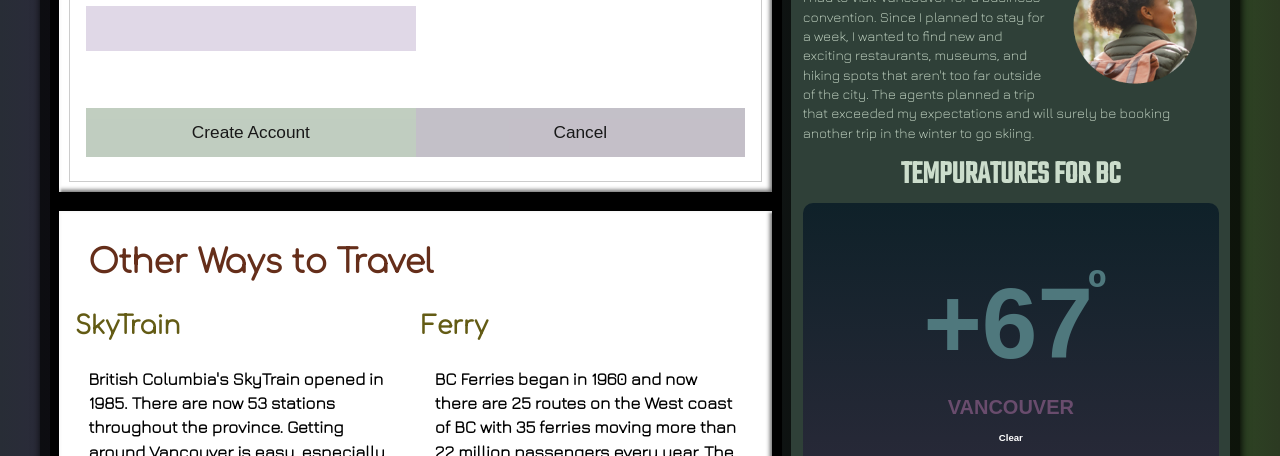
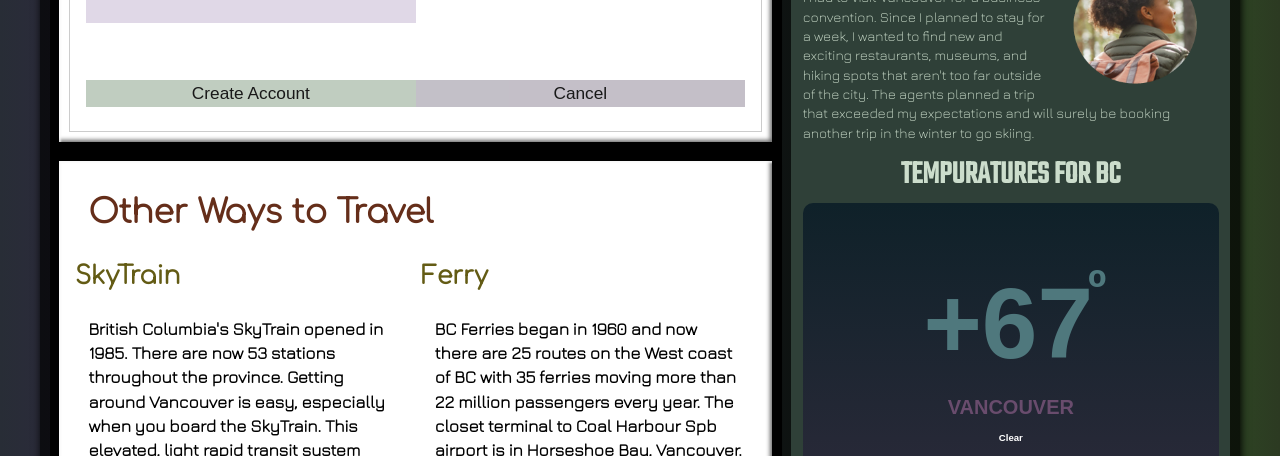
Before and after one commit to TaylorBalcer/DesignerPortfolio, a plain HTML site: page ExperienceBC/site/Book.html in a window 1280 px wide. Shown: the part 644-1100 px from the top of the page. Drawn offline with nearby package versions, Linux system fonts and the light colour scheme; a web font is replaced by a local one.

Commit message:
button styling

```diff
--- a/ExperienceBC/site/css/style.css
+++ b/ExperienceBC/site/css/style.css
@@ -824,7 +824,7 @@ h1 {
 input[type=text],
 input[type=password] {
     width: 100%;
-    padding: 15px;
+    padding: 8px;
     margin: 5px 0 22px 0;
     display: inline-block;
     border: none;
@@ -847,7 +847,7 @@ hr {
     background-color: #2c582a53;
     color: black;
     font-size:.9rem;
-    padding: 14px 20px;
+    padding: 3px 17px;
     margin: 8px 0;
     border: none;
     cursor: pointer;
@@ -863,13 +863,13 @@ button:hover {
 .cancelbtn {
     color: black;
     font-size:.9rem;
-    padding: 14px 20px;
+    padding: 3px 17px;
     margin: 8px 0;
     border: none;
     cursor: pointer;
     width: 100%;
     opacity: 0.9;
-    padding: 14px 20px;
+
     background-color: #3b2f4a56;
 }
 
```
